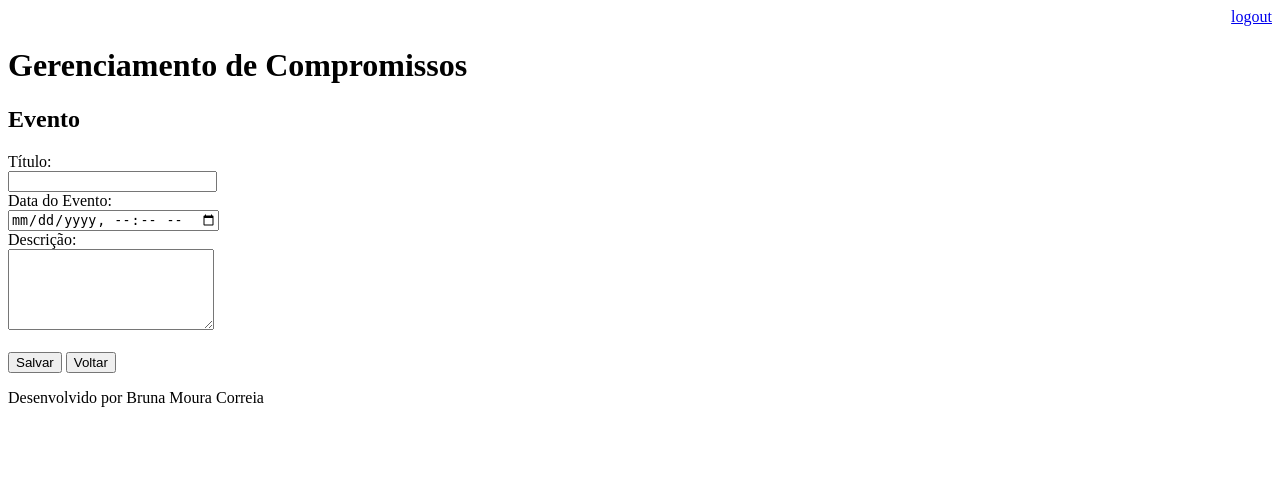
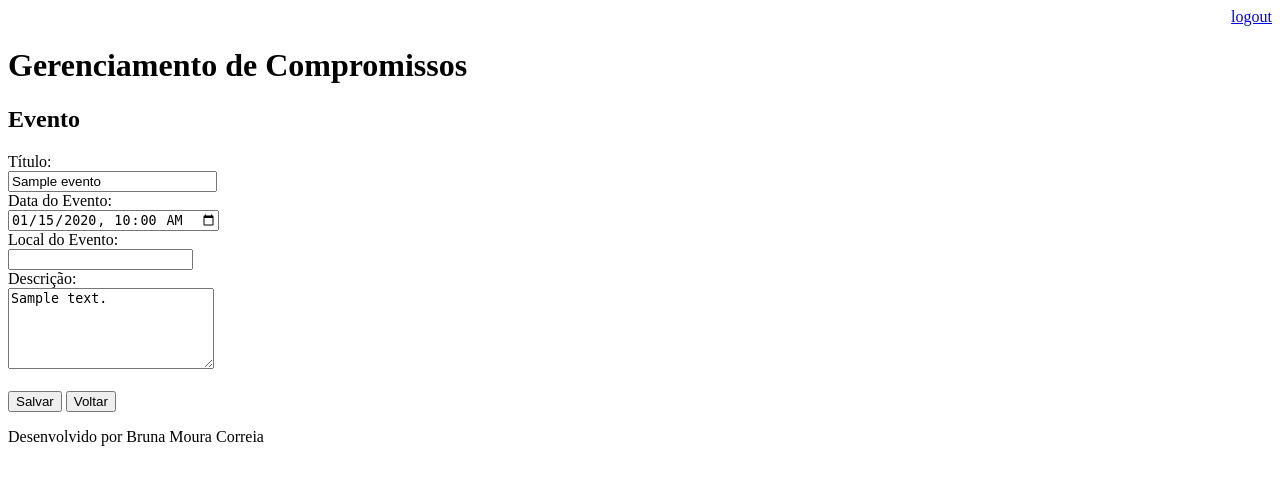
Before and after one commit to brunacorreia/agenda, a Django app: page /agenda/evento/?id=1 in a window 1280 px wide. Shown: the top 485 px of the page. Run offline with Django 3.2, Linux system fonts and the light colour scheme; a user stored in the database is signed in; tables that the repository leaves empty hold one stand-in row (values such as "Sample post").

Commit message:
Funções de alteração e exclusão de dados

```diff
--- a/agenda/urls.py
+++ b/agenda/urls.py
@@ -24,7 +24,8 @@ urlpatterns = [
     path('agenda/', views.lista_eventos),
     path('agenda/evento/', views.evento),
     path('agenda/evento/submit', views.submit_evento),
-    path('', RedirectView.as_view(url='/agenda/')), # melhor opção para redirecionamentos
+    path('agenda/evento/delete/<int:id_evento>/', views.delete_evento),
+    path('', RedirectView.as_view(url='/agenda/')),
     path('login/', views.login_user),
     path('login/submit', views.submit_login), # a barra após submit foi removida devido ao método post
     path('logout/', views.logout_user),
--- a/core/admin.py
+++ b/core/admin.py
@@ -3,6 +3,6 @@ from core.models import Evento
 # Register your models here.
 
 class EventoAdmin(admin.ModelAdmin):
-    list_display = ('titulo', 'data_evento', 'data_criacao')
+    list_display = ('id', 'titulo', 'data_evento', 'data_criacao')
     list_filter = ('titulo','usuario') # adiciona filtro por nome
 admin.site.register(Evento, EventoAdmin)
--- a/core/models.py
+++ b/core/models.py
@@ -17,4 +17,7 @@ class Evento(models.Model):
         return self.titulo
 
     def get_data_evento(self):
-        return self.data_evento.strftime('%d/%m/%y, às %H:%M (BRT)')
+        return self.data_evento.strftime('%d/%m/%y, às %H:%M BRT')
+
+    def get_data_input_evento(self):
+        return self.data_evento.strftime('%Y-%m-%dT%H:%M')
--- a/core/views.py
+++ b/core/views.py
@@ -36,7 +36,11 @@ def lista_eventos(request):
 
 @login_required(login_url='/login/')
 def evento(request):
-    return render(request, 'evento.html')
+    id_evento = request.GET.get('id')
+    dados = {}
+    if id_evento:
+        dados['evento'] = Evento.objects.get(id=id_evento)
+    return render(request, 'evento.html', dados)
 
 @login_required(login_url='/login/')
 def submit_evento(request):
@@ -45,8 +49,23 @@ def submit_evento(request):
         data_evento = request.POST.get('data_evento')
         descricao = request.POST.get('descricao')
         usuario = request.user
-        Evento.objects.create(titulo=titulo,
-                              data_evento=data_evento,
-                              descricao=descricao,
-                              usuario=usuario)
+        id_evento = request.POST.get('id_evento')
+        if id_evento:
+            Evento.objects.filter(id=id_evento).update(titulo=titulo,
+                                                       data_evento=data_evento,
+                                                       descricao=descricao)
+        else:
+            Evento.objects.create(titulo=titulo,
+                                  data_evento=data_evento,
+                                  descricao=descricao,
+                                  usuario=usuario)
         return redirect('/')
+
+@login_required(login_url='/login/')
+def delete_evento(request, id_evento):
+    usuario = request.user
+    evento = Evento.objects.get(id=id_evento)
+# Cria validação para alterações. caso o usuario logado nao corresponda ao compromisso, o comando delete não sera executado
+    if usuario == evento.usuario:
+        evento.delete()
+    return redirect('/')
--- a/templates/evento.html
+++ b/templates/evento.html
@@ -5,16 +5,21 @@
 
 <form action="submit" method="POST">{% csrf_token %}
     <label>Título: </label>
+    <input type="number" name="id_evento" value="{{ evento.id }}" hidden>
     <br>
-    <input type="text" name="titulo" size="23">
+    <input type="text" name="titulo" size="23" value="{{ evento.titulo }}">
     <br>
     <label>Data do Evento: </label>
     <br>
-    <input type="datetime-local" name="data_evento">
+    <input type="datetime-local" name="data_evento" value="{{ evento.get_data_input_evento }}">
+    <br>
+    <label>Local do Evento: </label>
+    <br>
+    <input type="text" name="local_evento" null="True" blank="True">
     <br>
     <label>Descrição: </label>
     <br>
-    <textarea name="descricao" rows="5" cols="23"></textarea>
+    <textarea name="descricao" rows="5" cols="23">{{ evento.descricao }}</textarea>
     <br>
     <br>
     <button type="submit">Salvar</button>
```
Also changed, not shown: templates/agenda.html (+6 -1 lines).
